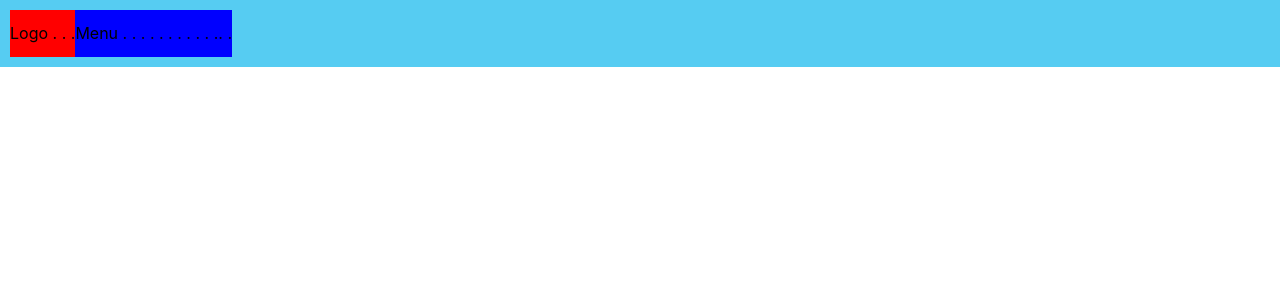
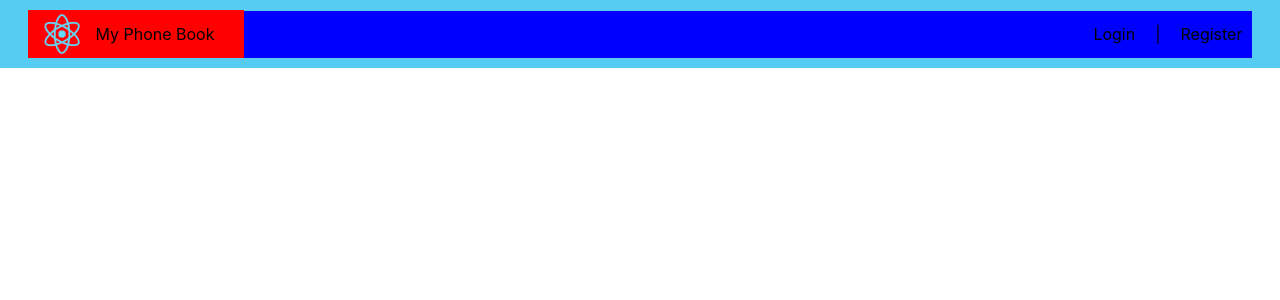
Before and after one commit to arasico/phonebook-ui-react, a React (Create React App) app: page / in a window 1280 px wide. Shown: the top 300 px of the page. Built offline with nearby package versions, Linux system fonts and the light colour scheme.

Commit message:
header styling is start

```diff
--- a/package.json
+++ b/package.json
@@ -5,6 +5,7 @@
   "dependencies": {
     "react": "^16.6.1",
     "react-dom": "^16.6.1",
+    "react-router-dom": "^4.3.1",
     "react-scripts": "2.1.1"
   },
   "scripts": {
--- a/src/App.css
+++ b/src/App.css
@@ -2,10 +2,7 @@
   text-align: center;
 }
 
-.App-logo {
-  animation: App-logo-spin infinite 20s linear;
-  height: 40vmin;
-}
+
 
 .App-header {
   background-color: #282c34;
--- a/src/App.js
+++ b/src/App.js
@@ -6,9 +6,8 @@ import Header from './components/header/Header';
 class App extends Component {
   render() {
     return (
-      <div>
-          <Header />
-
+      <div className="App">
+        <Header />
       </div>
     );
   }
--- a/src/components/header/Header.css
+++ b/src/components/header/Header.css
@@ -5,15 +5,38 @@
     display: flex;
     line-height: 15px;
     padding: 10px;
+    align-items: center;
+    justify-content: center;
 }
 
 .logo-container{
     background-color: red;
-    width: auto;
+    display: flex;
+    flex-direction: row;
+    align-items: center;
+    padding-right: 30px;
 
 }.menu-container{
     background-color: blue;
-    width: auto;
+    width: 80%;
 
 
 }
+
+.ulLink {
+    display: flex;
+    flex-direction: row;
+    float: right;
+}
+
+.nav-link-li{
+    margin: 0px 10px;
+    display: flex;
+    justify-content: center;
+    align-items: center;
+  }
+
+  .App-logo {
+    animation: App-logo-spin infinite 20s linear;
+    height: 6vmin;
+  }
--- a/src/components/header/Header.js
+++ b/src/components/header/Header.js
@@ -1,4 +1,7 @@
 import React, { Component } from 'react';
+import { NavLink } from 'react-router-dom';
+import logo from '../../logo.svg';
+
 import './Header.css';
 
 class Header extends Component {
@@ -10,10 +13,21 @@ class Header extends Component {
         return (
              <div className="header-container">
                 <div className="logo-container">
-                    <p>Logo . . .</p>
+                    <img src={logo} className="App-logo" alt="logo" />
+                    <span>My Phone Book</span>
                 </div>
                 <div className="menu-container">
-                    <p>Menu . . . . . . . . . . .. .</p>
+                    <ul className="ulLink">
+                            <li className="nav-link-li">
+                                <a className="navLink ">  Login </a>
+                            </li>
+                            <li className="nav-link-li" >
+                                <span>|</span>
+                            </li>
+                            <li className="nav-link-li" >
+                                <a className="navLink " >  Register </a>
+                            </li>
+                        </ul>
                 </div>
              </div>
 
```
Also changed, not shown: 1 other file (tests, documents, lock files or other folders).
